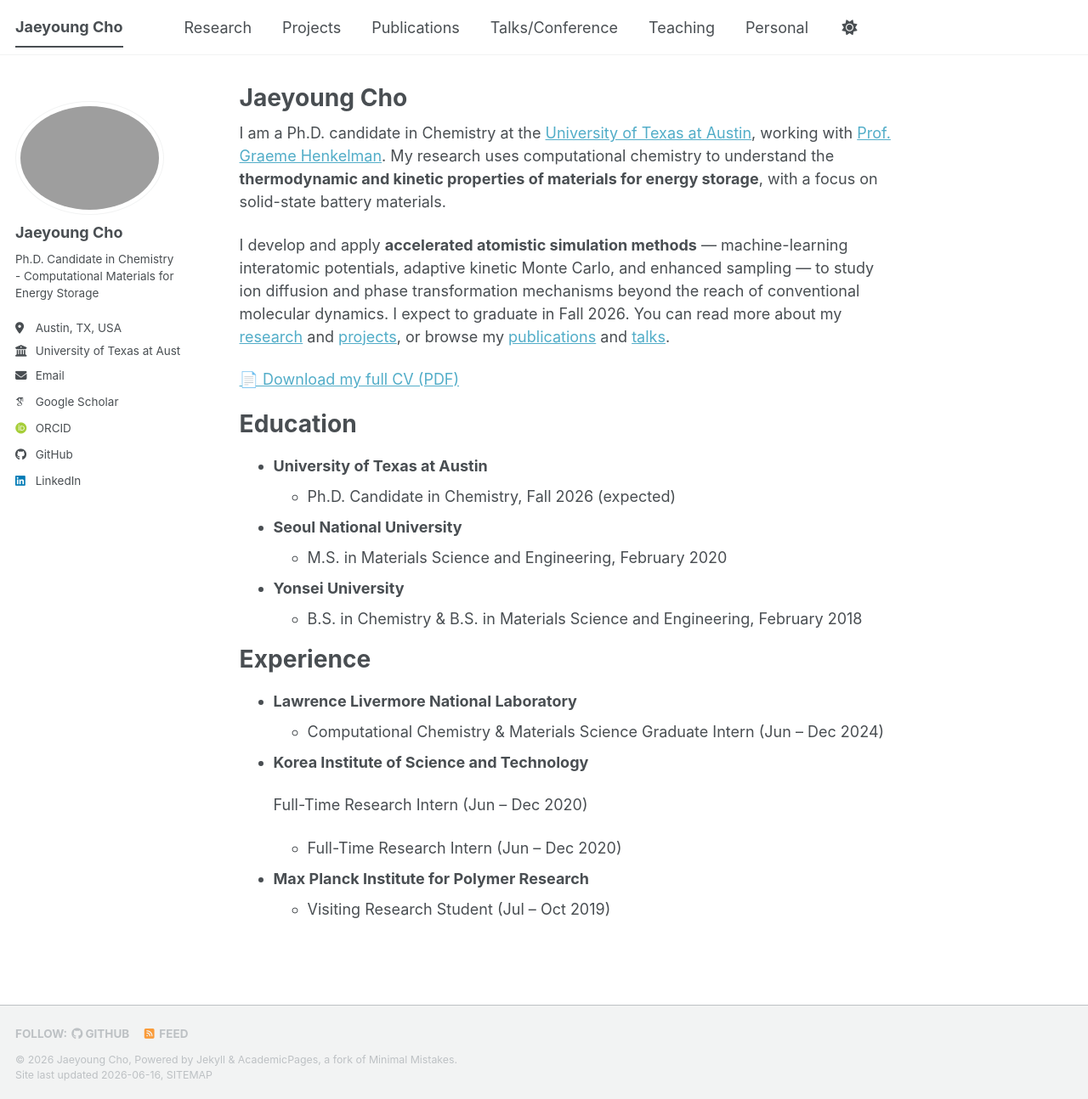
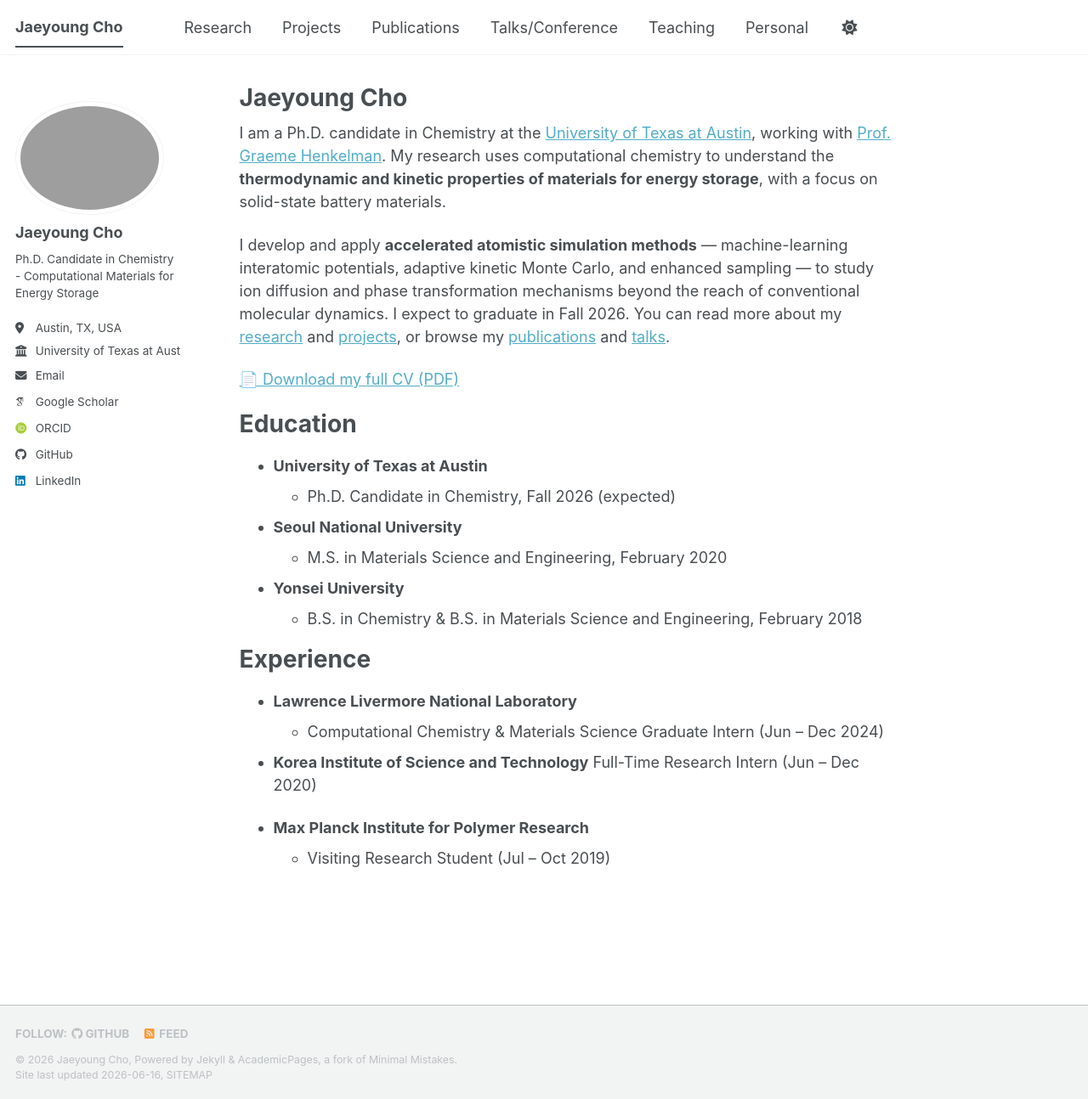
Before and after one commit to jycho5758/jycho5758.github.io, a Jekyll site: the page built from _pages/about.md, in a window 1280 px wide and 1294 px high. Shown: the whole window at 85% size. Built offline with Jekyll 4.4.1, drawn with Linux system fonts in a browser that asks for light colours; some web fonts are replaced; a script bundle is joined from its source files by our own code; library files that are not in the unit come from our copies.

Commit message:
Update about.md

```diff
--- a/_pages/about.md
+++ b/_pages/about.md
@@ -28,9 +28,7 @@ Experience
   * Computational Chemistry & Materials Science Graduate Intern (Jun – Dec 2024)
 
 * **Korea Institute of Science and Technology**
-
   Full-Time Research Intern (Jun – Dec 2020)
-  * Full-Time Research Intern (Jun – Dec 2020)
 
 * **Max Planck Institute for Polymer Research**
   * Visiting Research Student (Jul – Oct 2019)
```
